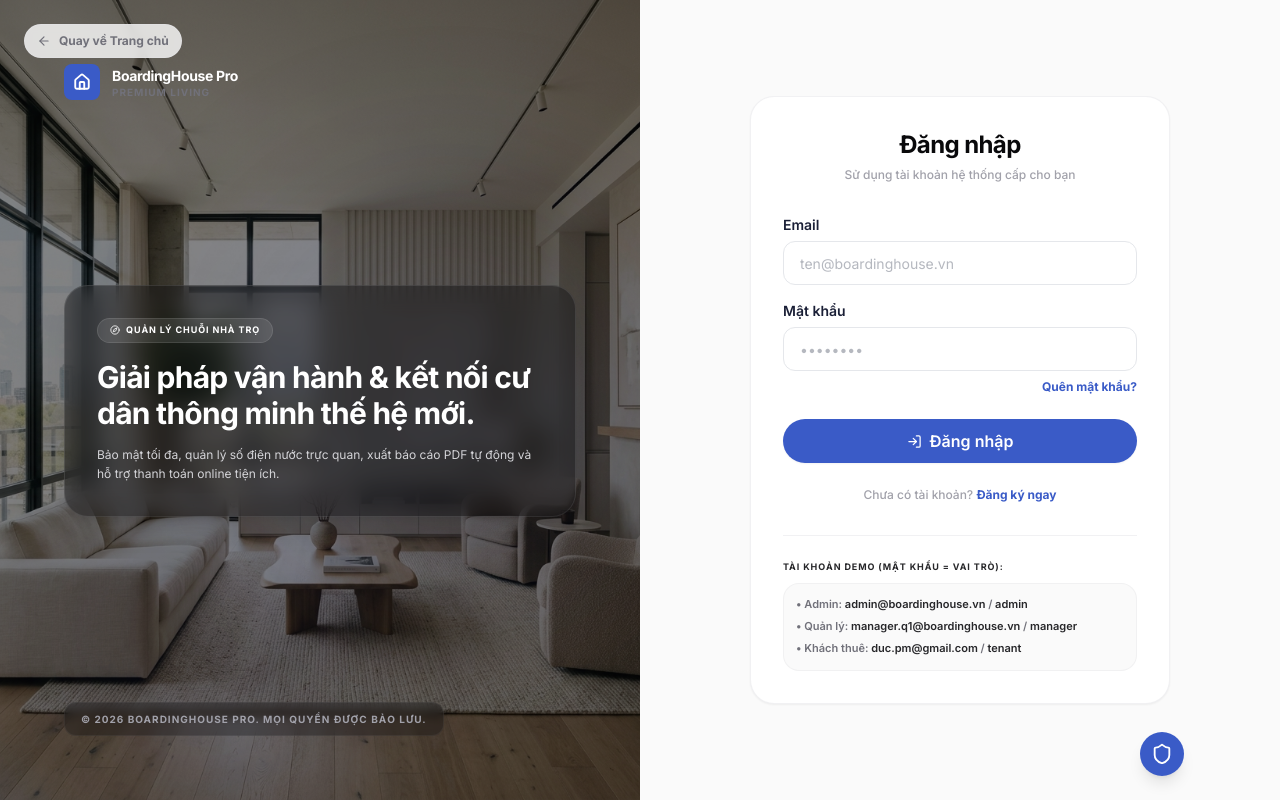
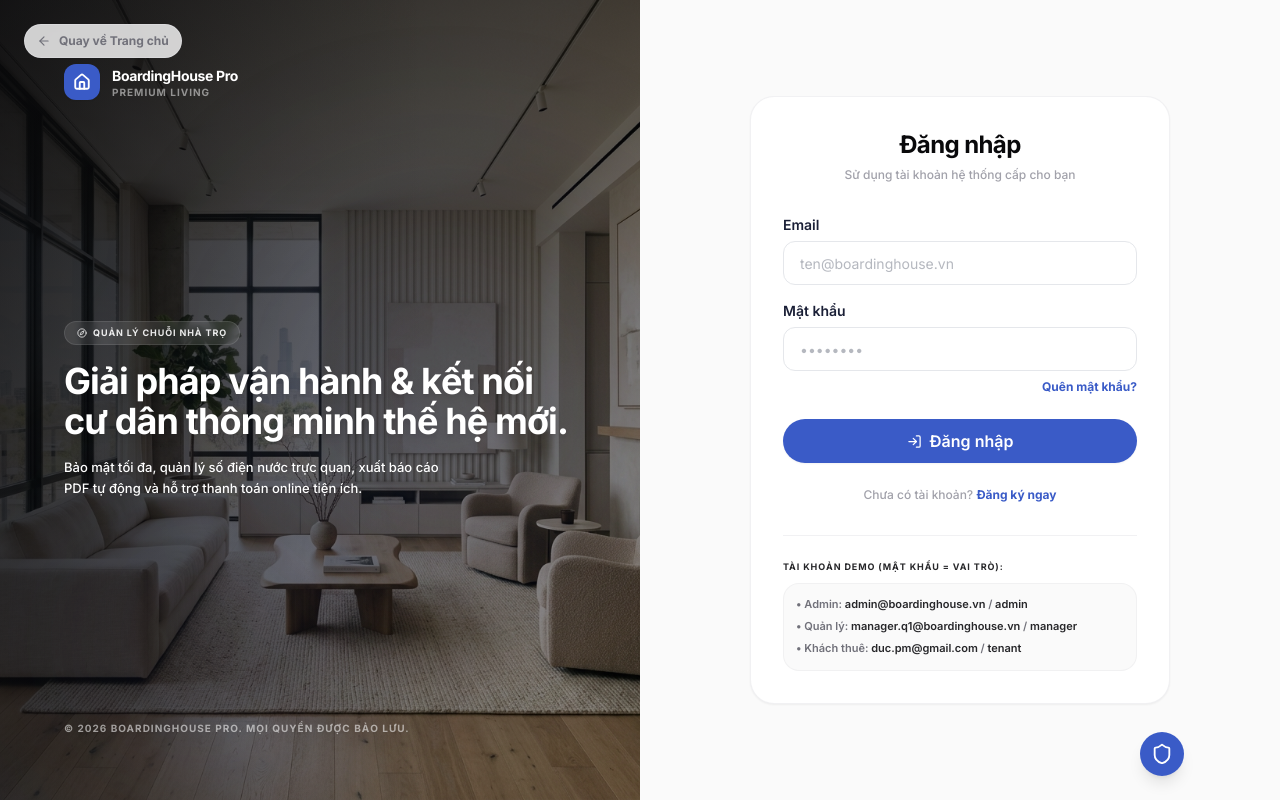
Before and after one commit to DiepTuHuy/Hostel_Management, a React (Vite) app in the folder src/frontend/: page /login in a window 1280 px wide. Built offline with nearby package versions, Linux system fonts and the light colour scheme; no server answers.

Commit message:
design: remove blocky text boxes and introduce layered gradient vignettes for auth brand showcase

```diff
--- a/src/frontend/src/views/auth/ForgotPasswordPage.jsx
+++ b/src/frontend/src/views/auth/ForgotPasswordPage.jsx
@@ -187,33 +187,34 @@ export default function ForgotPasswordPage() {
         style={{ backgroundImage: "url('/premium_minimal_room.png')" }}
       >
         {/* Dark overlay for text contrast */}
-        <div className="absolute inset-0 bg-zinc-950/85 z-0 pointer-events-none" />
+        <div className="absolute inset-0 bg-gradient-to-br from-zinc-950/90 via-zinc-950/60 to-zinc-950/20 z-0 pointer-events-none" />
+        <div className="absolute inset-y-0 left-0 w-2/3 bg-gradient-to-r from-zinc-950/40 to-transparent z-0 pointer-events-none" />
 
         <div className="z-10">
           <Link to="/" className="flex items-center gap-3 active:scale-95 transition-transform duration-200 w-fit">
-            <div className="h-9 w-9 bg-primary rounded-lg flex items-center justify-center text-white">
+            <div className="h-9 w-9 bg-primary rounded-xl flex items-center justify-center text-white shadow-sm">
               <Home size={18} strokeWidth={2.5} className="text-white" />
             </div>
             <div>
               <div className="font-extrabold text-white leading-tight tracking-tight text-sm">BoardingHouse Pro</div>
-              <div className="text-[10px] font-bold text-zinc-500 uppercase tracking-widest leading-none mt-0.5">Premium Living</div>
+              <div className="text-[10px] font-bold text-white/50 uppercase tracking-widest leading-none mt-0.5">Premium Living</div>
             </div>
           </Link>
         </div>
 
-        <div className="z-10">
-          <span className="inline-flex items-center gap-1.5 px-3 py-1 rounded-full text-[9px] font-extrabold uppercase tracking-widest bg-zinc-800 text-zinc-350 mb-6 border border-zinc-700/50">
+        <div className="z-10 max-w-lg">
+          <span className="inline-flex items-center gap-1.5 px-3 py-1 rounded-full text-[9px] font-extrabold uppercase tracking-widest bg-white/10 text-white/90 mb-4 border border-white/10 backdrop-blur-sm">
             <Compass size={10} /> Khôi phục mật khẩu
           </span>
-          <h2 className="text-3xl md:text-4xl font-extrabold tracking-tighter leading-tight text-white max-w-[20ch]">
+          <h2 className="text-3xl md:text-4xl font-extrabold tracking-tight leading-tight text-white drop-shadow-md">
             An tâm trải nghiệm, bảo mật tuyệt đối tài khoản.
           </h2>
-          <p className="mt-4 text-zinc-400 text-xs leading-relaxed max-w-[45ch]">
+          <p className="mt-4 text-zinc-250 text-xs md:text-[13px] leading-relaxed font-medium drop-shadow-sm max-w-[45ch]">
             Hệ thống xác thực mã khóa OTP 2 lớp qua email giúp bạn dễ dàng thiết lập lại mật khẩu mới chỉ trong vài bước đơn giản.
           </p>
         </div>
 
-        <div className="z-10 text-[10px] text-zinc-500 font-bold uppercase tracking-widest">
+        <div className="z-10 text-[10px] text-white/55 font-bold uppercase tracking-widest drop-shadow-sm">
           © 2026 BoardingHouse Pro. Mọi quyền được bảo lưu.
         </div>
 
--- a/src/frontend/src/views/auth/LoginPage.jsx
+++ b/src/frontend/src/views/auth/LoginPage.jsx
@@ -41,33 +41,34 @@ export default function LoginPage() {
         style={{ backgroundImage: "url('/premium_minimal_room.png')" }}
       >
         {/* Dark overlay for text contrast */}
-        <div className="absolute inset-0 bg-zinc-950/50 z-0 pointer-events-none" />
+        <div className="absolute inset-0 bg-gradient-to-br from-zinc-950/90 via-zinc-950/60 to-zinc-950/20 z-0 pointer-events-none" />
+        <div className="absolute inset-y-0 left-0 w-2/3 bg-gradient-to-r from-zinc-950/40 to-transparent z-0 pointer-events-none" />
 
         <div className="z-10">
           <Link to="/" className="flex items-center gap-3 active:scale-95 transition-transform duration-200 w-fit">
-            <div className="h-9 w-9 bg-primary rounded-lg flex items-center justify-center text-white">
+            <div className="h-9 w-9 bg-primary rounded-xl flex items-center justify-center text-white shadow-sm">
               <Home size={18} strokeWidth={2.5} className="text-white" />
             </div>
             <div>
               <div className="font-extrabold text-white leading-tight tracking-tight text-sm">BoardingHouse Pro</div>
-              <div className="text-[10px] font-bold text-zinc-500 uppercase tracking-widest leading-none mt-0.5">Premium Living</div>
+              <div className="text-[10px] font-bold text-white/50 uppercase tracking-widest leading-none mt-0.5">Premium Living</div>
             </div>
           </Link>
         </div>
 
-        <div className="z-10 bg-zinc-950/40 backdrop-blur-md border border-white/10 rounded-3xl p-8 max-w-lg shadow-xl">
-          <span className="inline-flex items-center gap-1.5 px-3 py-1 rounded-full text-[9px] font-extrabold uppercase tracking-widest bg-white/10 text-zinc-250 mb-4 border border-white/10">
+        <div className="z-10 max-w-lg">
+          <span className="inline-flex items-center gap-1.5 px-3 py-1 rounded-full text-[9px] font-extrabold uppercase tracking-widest bg-white/10 text-white/90 mb-4 border border-white/10 backdrop-blur-sm">
             <Compass size={10} /> Quản lý chuỗi nhà trọ
           </span>
-          <h2 className="text-2xl md:text-3xl font-extrabold tracking-tight leading-snug text-white">
+          <h2 className="text-3xl md:text-4xl font-extrabold tracking-tight leading-tight text-white drop-shadow-md">
             Giải pháp vận hành & kết nối cư dân thông minh thế hệ mới.
           </h2>
-          <p className="mt-3.5 text-zinc-300 text-xs leading-relaxed">
+          <p className="mt-4 text-zinc-250 text-xs md:text-[13px] leading-relaxed font-medium drop-shadow-sm max-w-[45ch]">
             Bảo mật tối đa, quản lý số điện nước trực quan, xuất báo cáo PDF tự động và hỗ trợ thanh toán online tiện ích.
           </p>
         </div>
 
-        <div className="z-10 text-[10px] text-zinc-400 font-bold uppercase tracking-widest bg-zinc-950/30 backdrop-blur-sm px-4 py-2 rounded-xl border border-white/5 w-fit">
+        <div className="z-10 text-[10px] text-white/55 font-bold uppercase tracking-widest drop-shadow-sm">
           © 2026 BoardingHouse Pro. Mọi quyền được bảo lưu.
         </div>
 
--- a/src/frontend/src/views/auth/RegisterPage.jsx
+++ b/src/frontend/src/views/auth/RegisterPage.jsx
@@ -184,33 +184,34 @@ export default function RegisterPage() {
         style={{ backgroundImage: "url('/premium_minimal_room.png')" }}
       >
         {/* Dark overlay for text contrast */}
-        <div className="absolute inset-0 bg-zinc-950/50 z-0 pointer-events-none" />
+        <div className="absolute inset-0 bg-gradient-to-br from-zinc-950/90 via-zinc-950/60 to-zinc-950/20 z-0 pointer-events-none" />
+        <div className="absolute inset-y-0 left-0 w-2/3 bg-gradient-to-r from-zinc-950/40 to-transparent z-0 pointer-events-none" />
 
         <div className="z-10">
           <Link to="/" className="flex items-center gap-3 active:scale-95 transition-transform duration-200 w-fit">
-            <div className="h-9 w-9 bg-primary rounded-lg flex items-center justify-center text-white">
+            <div className="h-9 w-9 bg-primary rounded-xl flex items-center justify-center text-white shadow-sm">
               <Home size={18} strokeWidth={2.5} className="text-white" />
             </div>
             <div>
               <div className="font-extrabold text-white leading-tight tracking-tight text-sm">BoardingHouse Pro</div>
-              <div className="text-[10px] font-bold text-zinc-500 uppercase tracking-widest leading-none mt-0.5">Premium Living</div>
+              <div className="text-[10px] font-bold text-white/50 uppercase tracking-widest leading-none mt-0.5">Premium Living</div>
             </div>
           </Link>
         </div>
 
-        <div className="z-10 bg-zinc-950/40 backdrop-blur-md border border-white/10 rounded-3xl p-8 max-w-lg shadow-xl">
-          <span className="inline-flex items-center gap-1.5 px-3 py-1 rounded-full text-[9px] font-extrabold uppercase tracking-widest bg-white/10 text-zinc-250 mb-4 border border-white/10">
+        <div className="z-10 max-w-lg">
+          <span className="inline-flex items-center gap-1.5 px-3 py-1 rounded-full text-[9px] font-extrabold uppercase tracking-widest bg-white/10 text-white/90 mb-4 border border-white/10 backdrop-blur-sm">
             <Compass size={10} /> Trở thành cư dân
           </span>
-          <h2 className="text-2xl md:text-3xl font-extrabold tracking-tight leading-snug text-white">
+          <h2 className="text-3xl md:text-4xl font-extrabold tracking-tight leading-tight text-white drop-shadow-md">
             Khởi đầu phong cách sống hiện đại và minh bạch.
           </h2>
-          <p className="mt-3.5 text-zinc-300 text-xs leading-relaxed">
+          <p className="mt-4 text-zinc-250 text-xs md:text-[13px] leading-relaxed font-medium drop-shadow-sm max-w-[45ch]">
             Trực tiếp xem thông tin phòng trống, ký hợp đồng điện tử tiện lợi và giao tiếp trực tiếp với quản lý cơ sở mọi lúc mọi nơi.
           </p>
         </div>
 
-        <div className="z-10 text-[10px] text-zinc-400 font-bold uppercase tracking-widest bg-zinc-950/30 backdrop-blur-sm px-4 py-2 rounded-xl border border-white/5 w-fit">
+        <div className="z-10 text-[10px] text-white/55 font-bold uppercase tracking-widest drop-shadow-sm">
           © 2026 BoardingHouse Pro. Mọi quyền được bảo lưu.
         </div>
 
```
